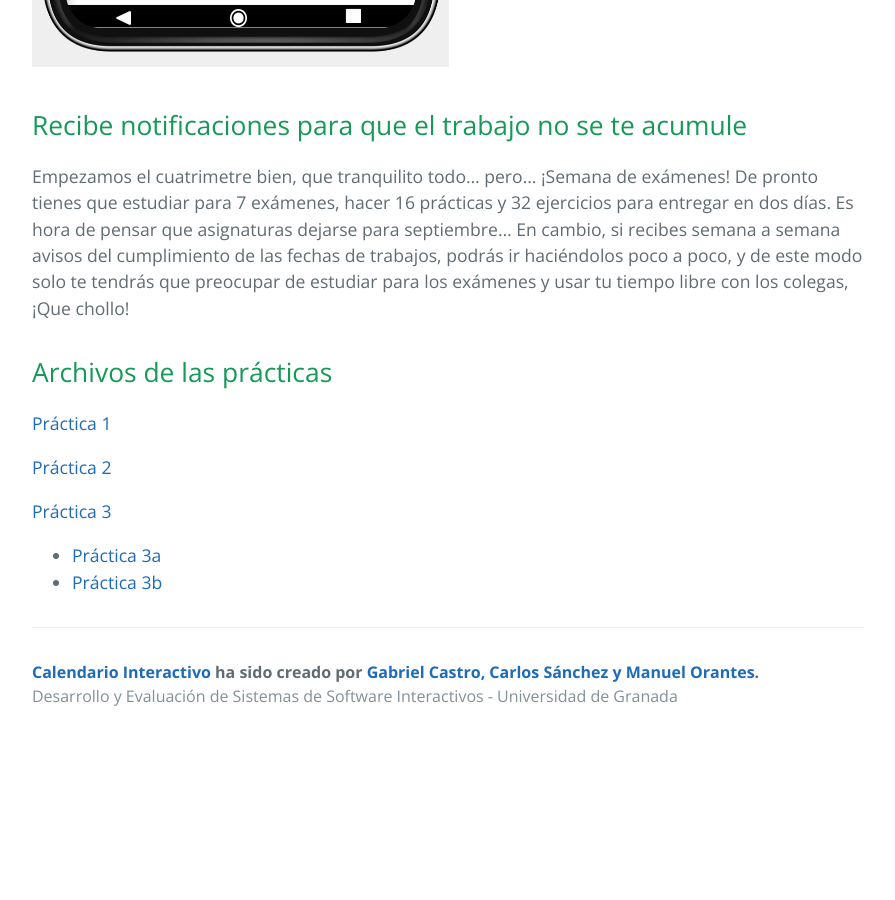
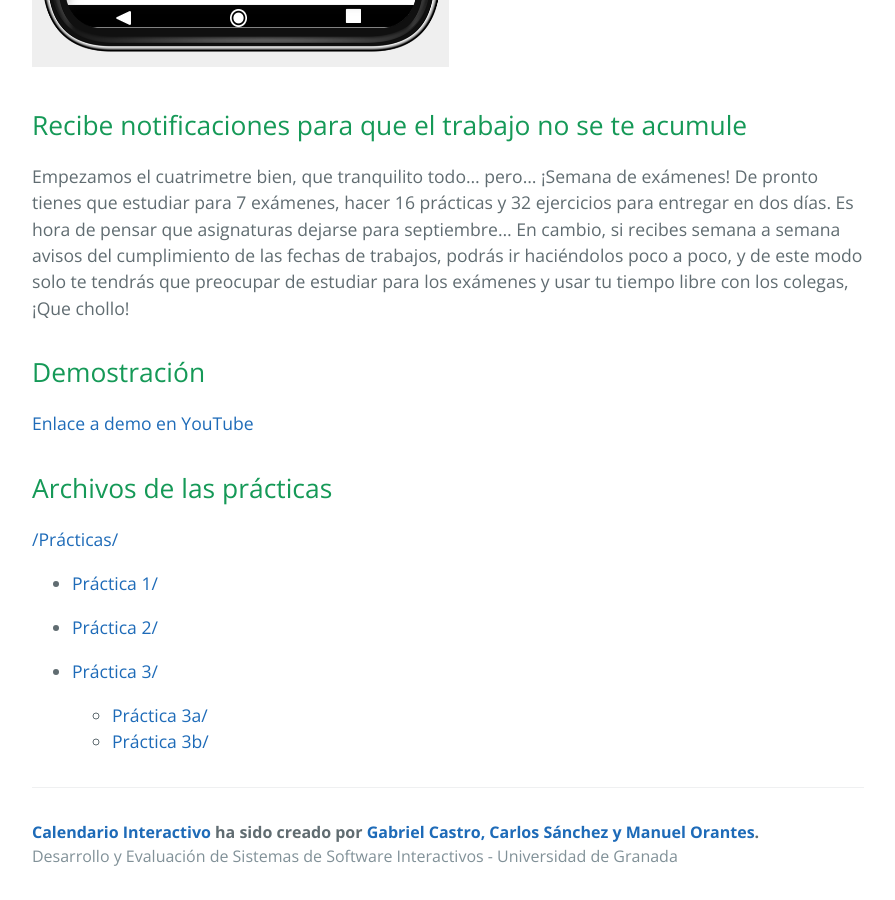
Before and after one commit to GabCas28/calendario-interactivo, a Jekyll site: the page built from index.markdown, in a window 1280 px wide and 900 px high, scrolled down 4782 px. Shown: the whole window, without its empty margins (192-1087 px from the left). Built offline with Jekyll 4.4.1, drawn with Linux system fonts in a browser that asks for light colours; before the commit the page ends 5522 px from its top, so only the background shows below that.

Commit message:
Added Demo

```diff
--- a/index.markdown
+++ b/index.markdown
@@ -10,39 +10,49 @@ En esta app podrás tener todo bien organizado y no olvidarte de nada, asignatur
 ![Home Banner](./img/home-banner.png)
 
 ## Crea agendas y llénalas de eventos
+
 Crear agendas personalizada para cada cosa, de este modo puedes decir adiós a las 5 agendas físicas que tienes en tu casa y que, cuando necesitas buscar algo, nunca sabes donde lo escribiste (ve pidiendo cita de nuevo al dentista que se te ha pasado...). En un vistazo podrás consultar las asignaturas del día, el club de lectura, ver hasta la lista de la compra en la agenda de tareas de casa. Si no haces la labadora la semana que te tocaba no le eches la culpa a nadie más que a tí, que ya tienes una app donde ver todas tus tareas.
 
 ![Agenda](./img/agenda.png)
 
 ## Comparte agendas con tus amigos
+
 ¿Tienes un club de parchís y siempre se te olvida que día habeís quedado para contarte veinte? Haz una agenda y compártela con todos los miembros, de ese modo todos estareis informados de qué día a que hora es la reunión. Además, será muy fácil cancelar un evento y que todos se enteren a tiempo.
 
 ![Share](./img/share.png)
 
 ## Añade archivos a las agendas para tenerlos siempre presentes
+
 Si, así es, esta es tu oportunidad de no tener esa asignatura perdida en 127 folios sin orden repartidos entre tu cajón, tu escritorio y la papelera. Tan solo adjuntalos y ya siempre estará disponibles y ordenados.
 
 ![Add Files](./img/add-apuntes.png)
 
 ## Comparte conocimiento y puntúalo
+
 No dejes la oportunidad de compartir tu duro trabajo creando apuntes y compartelos con los compañeros. Además, podrás a su vez mejorar en tu estudio con los mejores apuntes de la comunidad. ¿Quieres ser el número uno y ser recordado por ayudar a aprobar a generaciones enteras?
 
 ## Observa de un vistazo como de agetreada tienes la semana
+
 Entra en la vista de calendario y mira lo que te depara la semana. Podrás ver el calendario de una agenda, dos, o de las que quieras a la vez. Podrás saber fácilmente a que agenda pertenece cada evento por el color de cada agenda así como descubrir que huecos tienes para picar algo entre clase de violín y laboratorio de orgánica.
 
 ![Calendar](./img/calendar.png)
 
 ## Recibe notificaciones para que el trabajo no se te acumule
+
 Empezamos el cuatrimetre bien, que tranquilito todo... pero... ¡Semana de exámenes! De pronto tienes que estudiar para 7 exámenes, hacer 16 prácticas y 32 ejercicios para entregar en dos días. Es hora de pensar que asignaturas dejarse para septiembre... En cambio, si recibes semana a semana avisos del cumplimiento de las fechas de trabajos, podrás ir haciéndolos poco a poco, y de este modo solo te tendrás que preocupar de estudiar para los exámenes y usar tu tiempo libre con los colegas, ¡Que chollo!
 
+## Demostración
+
+[Enlace a demo en YouTube](https://youtu.be/5cBN9a_cOIk)
 
 ## Archivos de las prácticas
 
-[Práctica 1](./Practicas/Practica1)
+[/Prácticas/](./Practicas/)
 
-[Práctica 2](./Practicas/Practica2)
+- [Práctica 1/](./Practicas/Practica1)
 
-[Práctica 3](./Practicas/Practica3)
+- [Práctica 2/](./Practicas/Practica2)
 
-- [Práctica 3a](./Practicas/Practica3/Practica3a)
-- [Práctica 3b](./Practicas/Practica3/Practica3b)
+- [Práctica 3/](./Practicas/Practica3)
+    - [Práctica 3a/](./Practicas/Practica3/Practica3a)
+    - [Práctica 3b/](./Practicas/Practica3/Practica3b)
```
